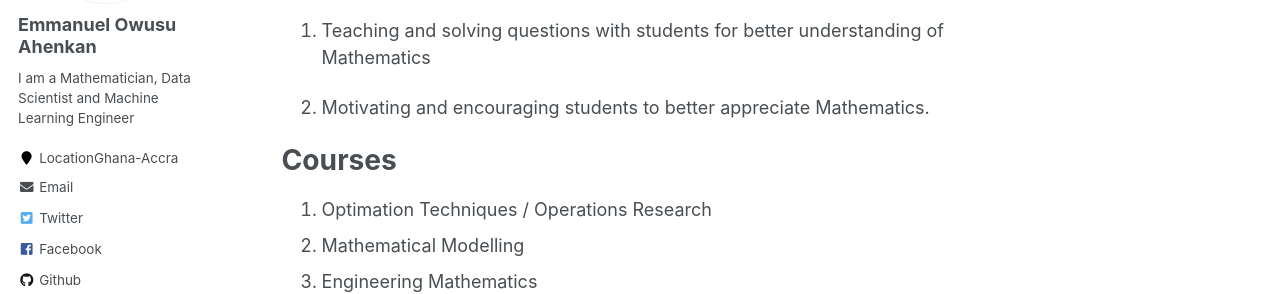
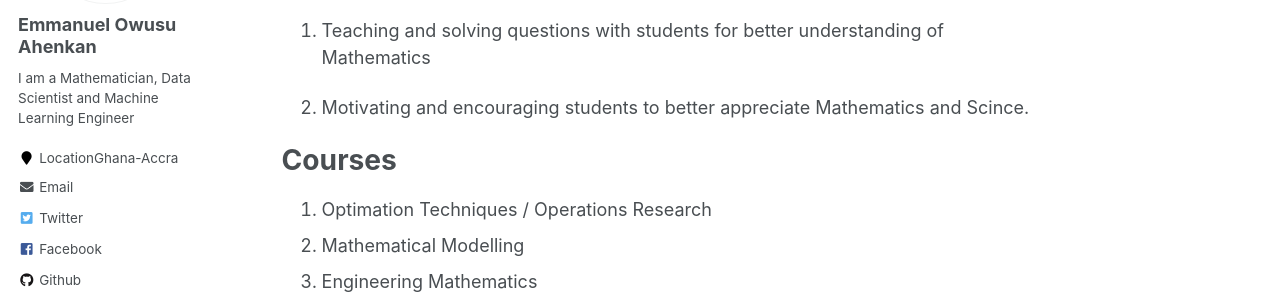
Before and after one commit to EmmanuelOwusu/EmmanuelOwusu.github.io, a Jekyll site: the page built from _teaching/2014-spring-teaching-1.md, in a window 1280 px wide and 1310 px high. Shown: the part 354-648 px from the top of the window. Built offline with Jekyll 4.4.1, drawn with Linux system fonts in a browser that asks for light colours; some web fonts are replaced.

Commit message:
Update on Teaching One
Update on Teaching One

```diff
--- a/_teaching/2014-spring-teaching-1.md
+++ b/_teaching/2014-spring-teaching-1.md
@@ -15,7 +15,7 @@ Activities
 1. Teaching and solving questions with students for better understanding of
 Mathematics
 
-2. Motivating and encouraging students to better appreciate Mathematics.
+2. Motivating and encouraging students to better appreciate Mathematics and Scince.
 
 Courses
 ======
```
